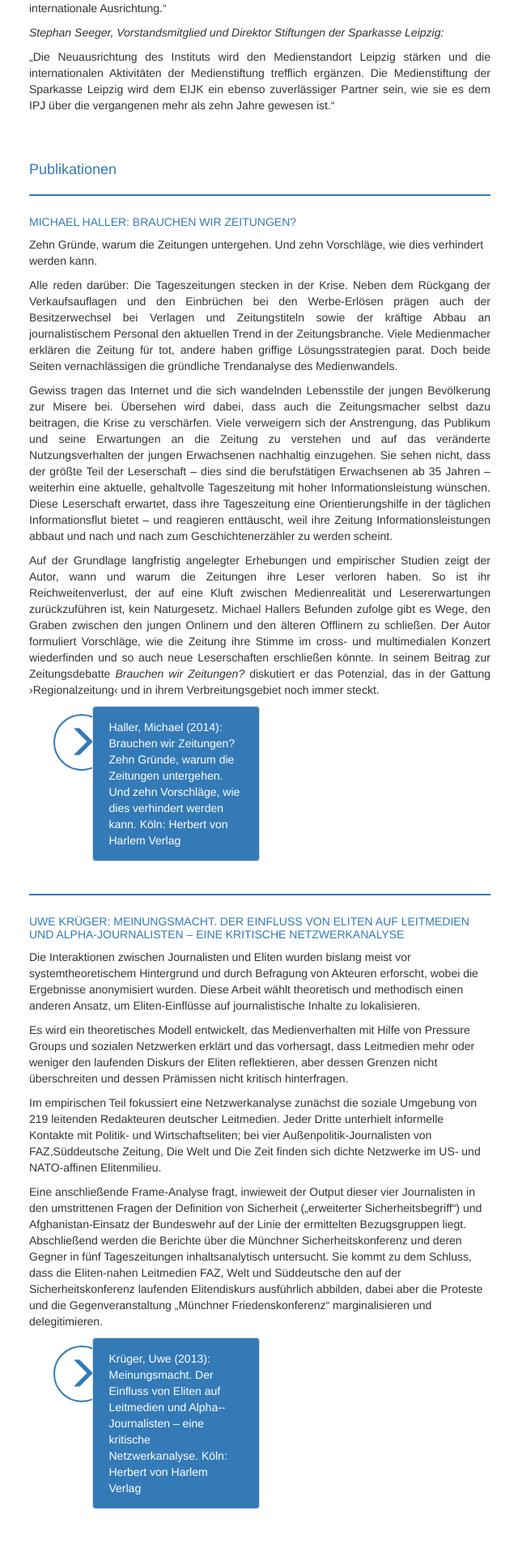
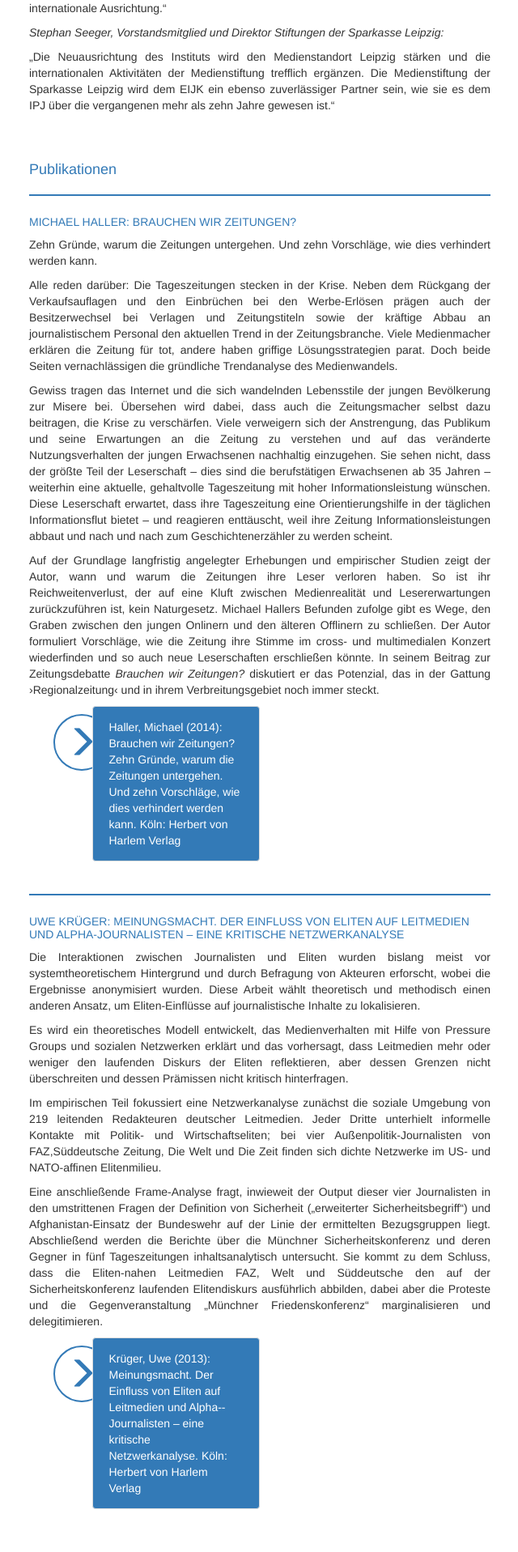
Before and after one commit to susedev/test, a Jekyll site: the page built from wir.html, in a window 1280 px wide. Shown: the part 1628-3545 px from the top of the page at 81% size, without its empty margins (229-869 px from the left). Built offline with Jekyll 4.4.1, drawn with Linux system fonts in a browser that asks for light colours; nearby versions of some CDN libraries.

Commit message:
Update wir.html

```diff
--- a/wir.html
+++ b/wir.html
@@ -51,7 +51,7 @@ title: Wir
 
 <h4><a href="http://www.eijc.eu/de/michael-haller-brauchen-wir-zeitungen-zehn-gruende-warum-die-zeitungen-untergehen-und-zehn-vorschlaege-wie-dies-verhindert-werden-kann/" target="_blank">Michael Haller: Brauchen wir Zeitungen?</a></h4>
 
-<p>Zehn Gr&uuml;nde, warum die Zeitungen untergehen. Und zehn Vorschl&auml;ge, wie dies verhindert werden kann.</p>
+<p style="text-align: justify;">Zehn Gr&uuml;nde, warum die Zeitungen untergehen. Und zehn Vorschl&auml;ge, wie dies verhindert werden kann.</p>
 
 <p style="text-align: justify;">Alle reden dar&uuml;ber: Die Tageszeitungen stecken in der Krise. Neben dem R&uuml;ckgang der Verkaufsauflagen und den Einbr&uuml;chen bei den Werbe-Erl&ouml;sen pr&auml;gen auch der Besitzerwechsel bei Verlagen und Zeitungstiteln sowie der kr&auml;ftige Abbau an journalistischem Personal den aktuellen Trend in der Zeitungsbranche. Viele Medienmacher erkl&auml;ren die Zeitung f&uuml;r tot, andere haben griffige L&ouml;sungsstrategien parat. Doch beide Seiten vernachl&auml;ssigen die gr&uuml;ndliche Trendanalyse des Medienwandels.</p>
 
@@ -72,13 +72,13 @@ title: Wir
 <div class="box" style="background-color: #337AB7; height:2px; margin-top:20px; margin-bottom:25px;">&nbsp;</div>
 <h4><a href="http://www.eijc.eu/de/uwe-krueger-meinungsmacht-der-einfluss-von-eliten-auf-leitmedien-und-alpha-%c2%adjournalisten-eine-kritische-netzwerkanalyse/" rel="bookmark" title="Permanent Link to Uwe Krüger: Meinungsmacht. Der Einfluss von Eliten auf Leitmedien und Alpha-­Journalisten – eine kritische Netzwerkanalyse">Uwe Kr&uuml;ger: Meinungsmacht. Der Einfluss von Eliten auf Leitmedien und Alpha-&shy;Journalisten &ndash; eine kritische Netzwerkanalyse</a></h4>
 
-<p>Die Interaktionen zwischen Journalisten und Eliten&nbsp;wurden bislang meist vor systemtheoretischem Hintergrund und durch Befragung von Akteuren erforscht, wobei die Ergebnisse anonymisiert wurden. Diese Arbeit w&auml;hlt theoretisch und methodisch einen anderen Ansatz, um Eliten-Einfl&uuml;sse auf journalistische Inhalte zu lokalisieren.</p>
+<p style="text-align: justify;">Die Interaktionen zwischen Journalisten und Eliten&nbsp;wurden bislang meist vor systemtheoretischem Hintergrund und durch Befragung von Akteuren erforscht, wobei die Ergebnisse anonymisiert wurden. Diese Arbeit w&auml;hlt theoretisch und methodisch einen anderen Ansatz, um Eliten-Einfl&uuml;sse auf journalistische Inhalte zu lokalisieren.</p>
 
-<p>Es wird ein theoretisches Modell entwickelt, das Medienverhalten mit Hilfe von Pressure Groups und sozialen Netzwerken erkl&auml;rt und das vorhersagt, dass Leitmedien mehr oder weniger den laufenden Diskurs der Eliten reflektieren, aber dessen Grenzen nicht &uuml;berschreiten und dessen Pr&auml;missen nicht kritisch hinterfragen.</p>
+<p style="text-align: justify;">Es wird ein theoretisches Modell entwickelt, das Medienverhalten mit Hilfe von Pressure Groups und sozialen Netzwerken erkl&auml;rt und das vorhersagt, dass Leitmedien mehr oder weniger den laufenden Diskurs der Eliten reflektieren, aber dessen Grenzen nicht &uuml;berschreiten und dessen Pr&auml;missen nicht kritisch hinterfragen.</p>
 
-<p>Im empirischen Teil fokussiert eine Netzwerkanalyse zun&auml;chst die soziale Umgebung von 219 leitenden Redakteuren deutscher Leitmedien. Jeder Dritte unterhielt informelle Kontakte mit Politik- und Wirtschaftseliten; bei vier Au&szlig;enpolitik-Journalisten von FAZ,S&uuml;ddeutsche Zeitung, Die Welt und Die Zeit finden sich dichte Netzwerke im US- und NATO-affinen Elitenmilieu.</p>
+<p style="text-align: justify;">Im empirischen Teil fokussiert eine Netzwerkanalyse zun&auml;chst die soziale Umgebung von 219 leitenden Redakteuren deutscher Leitmedien. Jeder Dritte unterhielt informelle Kontakte mit Politik- und Wirtschaftseliten; bei vier Au&szlig;enpolitik-Journalisten von FAZ,S&uuml;ddeutsche Zeitung, Die Welt und Die Zeit finden sich dichte Netzwerke im US- und NATO-affinen Elitenmilieu.</p>
 
-<p>Eine anschlie&szlig;ende Frame-Analyse fragt, inwieweit der Output dieser vier Journalisten in den umstrittenen Fragen der Definition von Sicherheit (&bdquo;erweiterter Sicherheitsbegriff&ldquo;) und Afghanistan-Einsatz der Bundeswehr auf der Linie der ermittelten Bezugsgruppen liegt. Abschlie&szlig;end werden die Berichte &uuml;ber die M&uuml;nchner Sicherheitskonferenz und deren Gegner in f&uuml;nf Tageszeitungen inhaltsanalytisch untersucht. Sie kommt zu dem Schluss, dass die Eliten-nahen Leitmedien FAZ, Welt und S&uuml;ddeutsche den auf der Sicherheitskonferenz laufenden Elitendiskurs ausf&uuml;hrlich abbilden, dabei aber die Proteste und die Gegenveranstaltung &bdquo;M&uuml;nchner Friedenskonferenz&ldquo; marginalisieren und delegitimieren.</p>
+<p style="text-align: justify;">Eine anschlie&szlig;ende Frame-Analyse fragt, inwieweit der Output dieser vier Journalisten in den umstrittenen Fragen der Definition von Sicherheit (&bdquo;erweiterter Sicherheitsbegriff&ldquo;) und Afghanistan-Einsatz der Bundeswehr auf der Linie der ermittelten Bezugsgruppen liegt. Abschlie&szlig;end werden die Berichte &uuml;ber die M&uuml;nchner Sicherheitskonferenz und deren Gegner in f&uuml;nf Tageszeitungen inhaltsanalytisch untersucht. Sie kommt zu dem Schluss, dass die Eliten-nahen Leitmedien FAZ, Welt und S&uuml;ddeutsche den auf der Sicherheitskonferenz laufenden Elitendiskurs ausf&uuml;hrlich abbilden, dabei aber die Proteste und die Gegenveranstaltung &bdquo;M&uuml;nchner Friedenskonferenz&ldquo; marginalisieren und delegitimieren.</p>
 
 <div class="container" style="max-width: 600px;">
  <div class="col-md-1">
```
